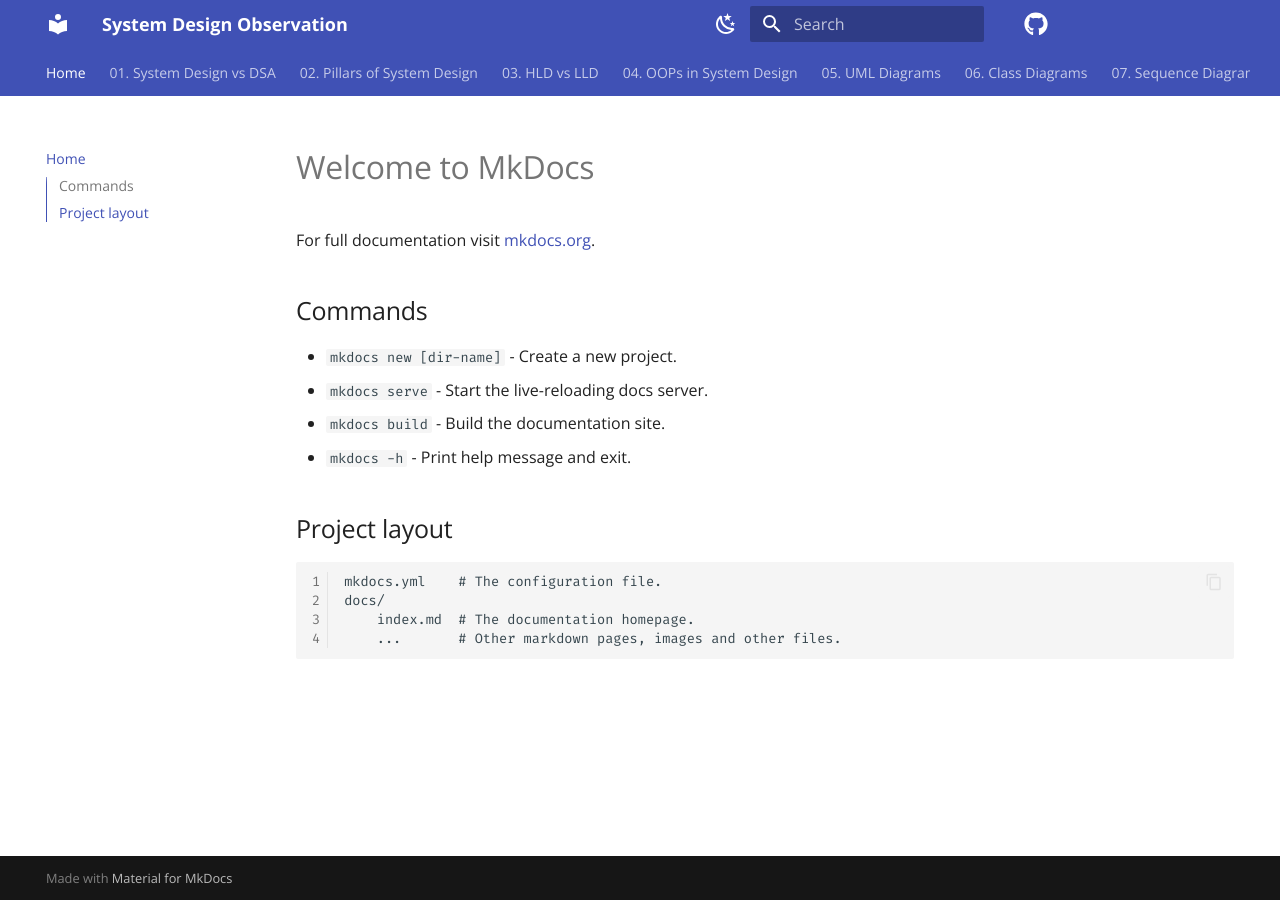
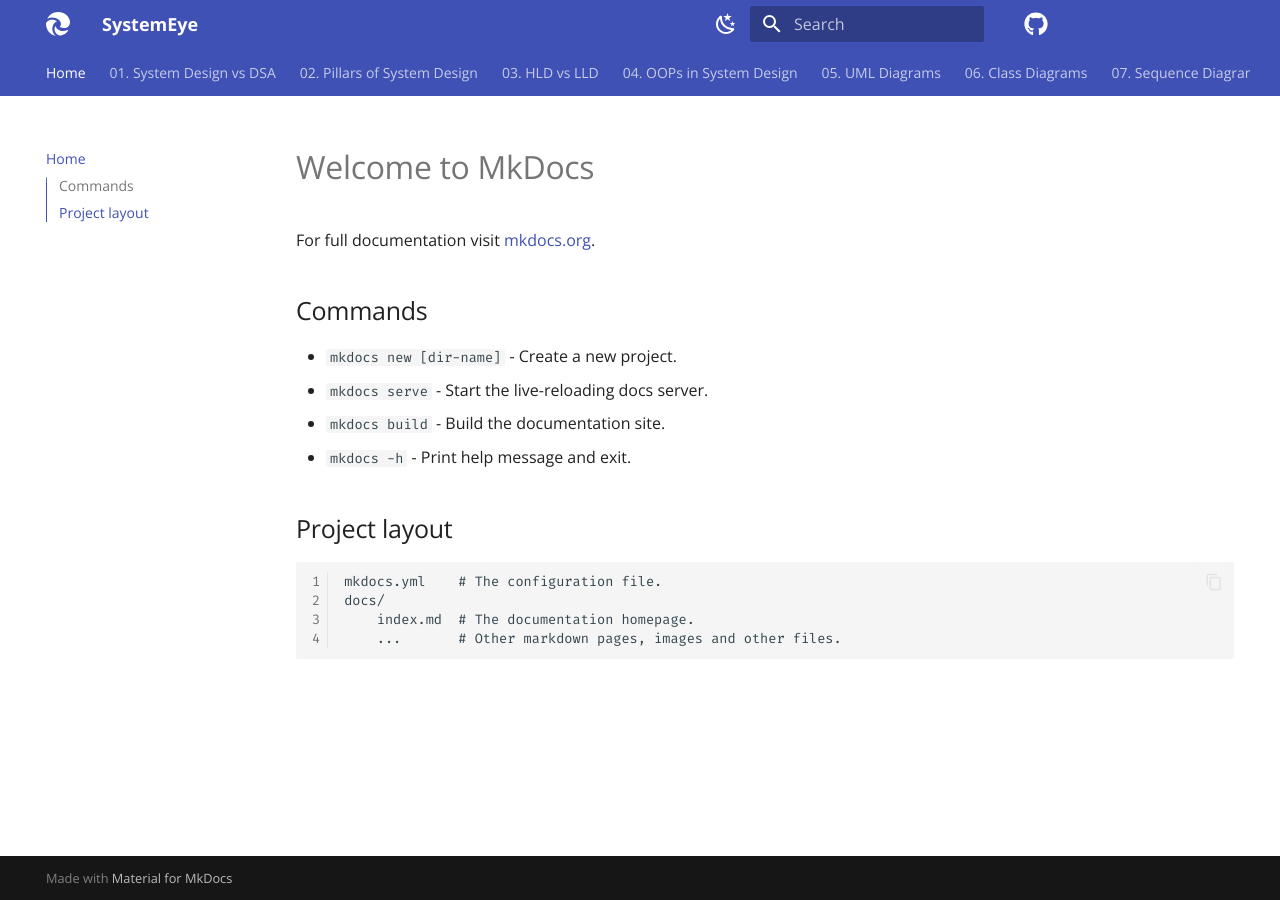
Before and after one commit to Raj-G07/System-design-observation, an MkDocs documentation site: the page built from docs/index.md, in a window 1280 px wide. Built offline with MkDocs 1.6.1 and Material for MkDocs 9.7.7, drawn with Linux system fonts in a browser that asks for light colours; comment, search, counter and statistics services are not loaded.

Commit message:
Adding custom code css and icon logo

```diff
--- a/mkdocs.yml
+++ b/mkdocs.yml
@@ -1,4 +1,4 @@
-site_name: System Design Observation
+site_name: SystemEye
 site_description: Notes and examples on System Design, OOP, and Design Patterns
 site_author: Raj Gupta
 repo_url: https://github.com/Raj-G07/System-design-observation
@@ -9,6 +9,7 @@
 theme:
   name: material
   icon:
+    logo: fontawesome/brands/edge
     repo: fontawesome/brands/github   # ✅ GitHub logo only
   font:
     text: Open Sans
@@ -114,6 +115,7 @@
 extra_css:
   - styles/mermaid-custom.css
   - styles/custom.css
+  - styles/code-custom.css
 
 extra_javascript:
   - https://cdn.jsdelivr.net/npm/mermaid@11/dist/mermaid.min.js
```
